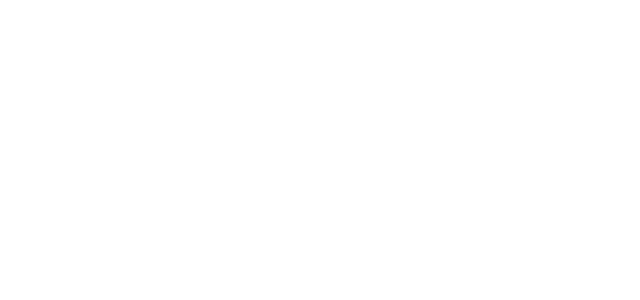
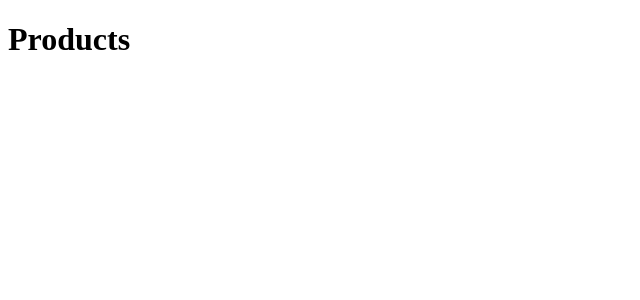
Before and after one commit to EleoXDA/E-commerce_NUXT, a Nuxt app: page /products in a window 1280 px wide. Before the commit this address had no page. Shown: the top 300 px of the page, without its empty margins (0-640 px from the left). Built offline with nearby package versions, Linux system fonts and the light colour scheme.

Commit message:
add products index page

```diff
--- /dev/null
+++ b/pages/products/index.vue
@@ -0,0 +1,11 @@
+<template>
+  <div>
+    <h1>Products</h1>
+  </div>
+</template>
+
+<script>
+  export default {
+
+  }
+</script>
```
